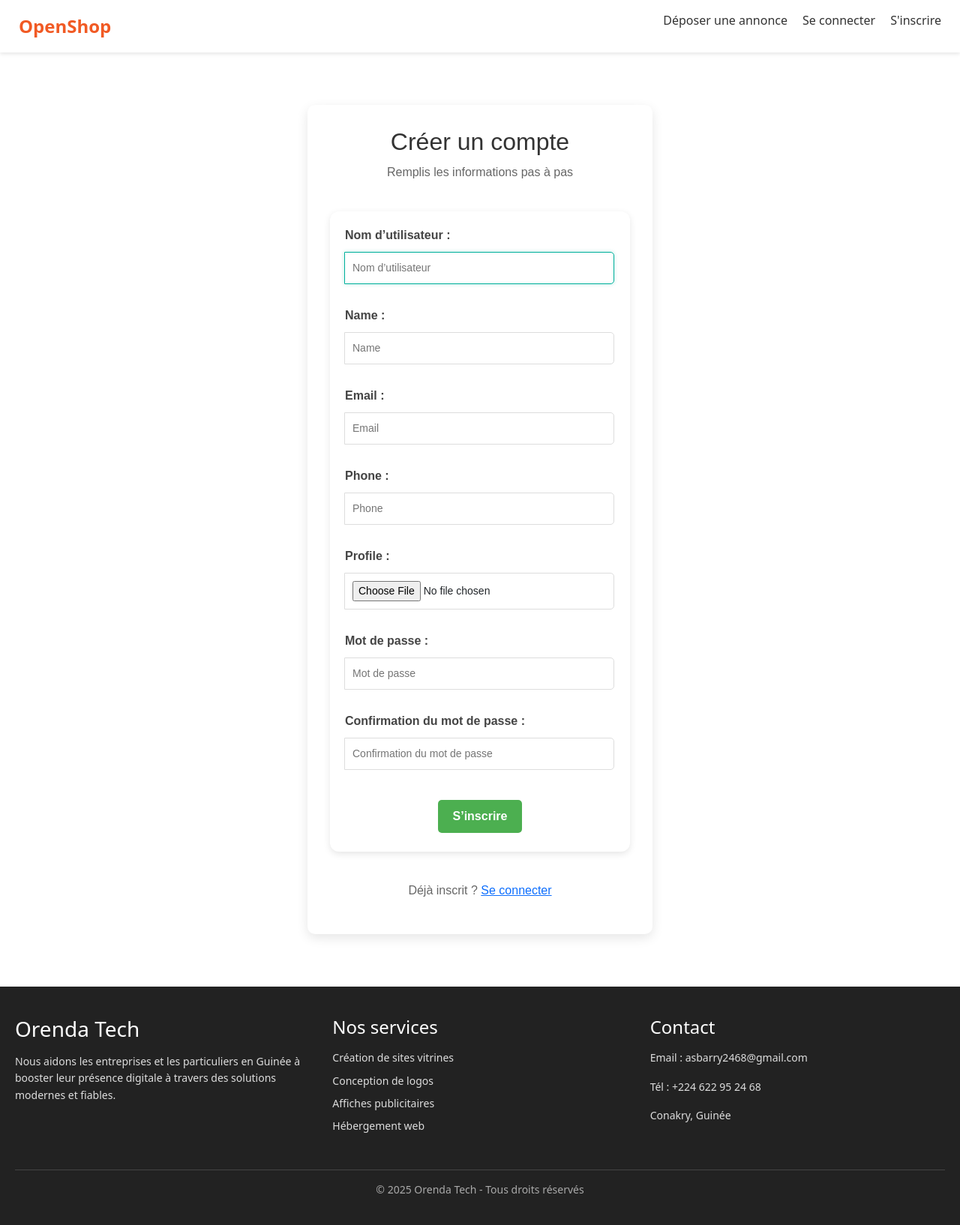
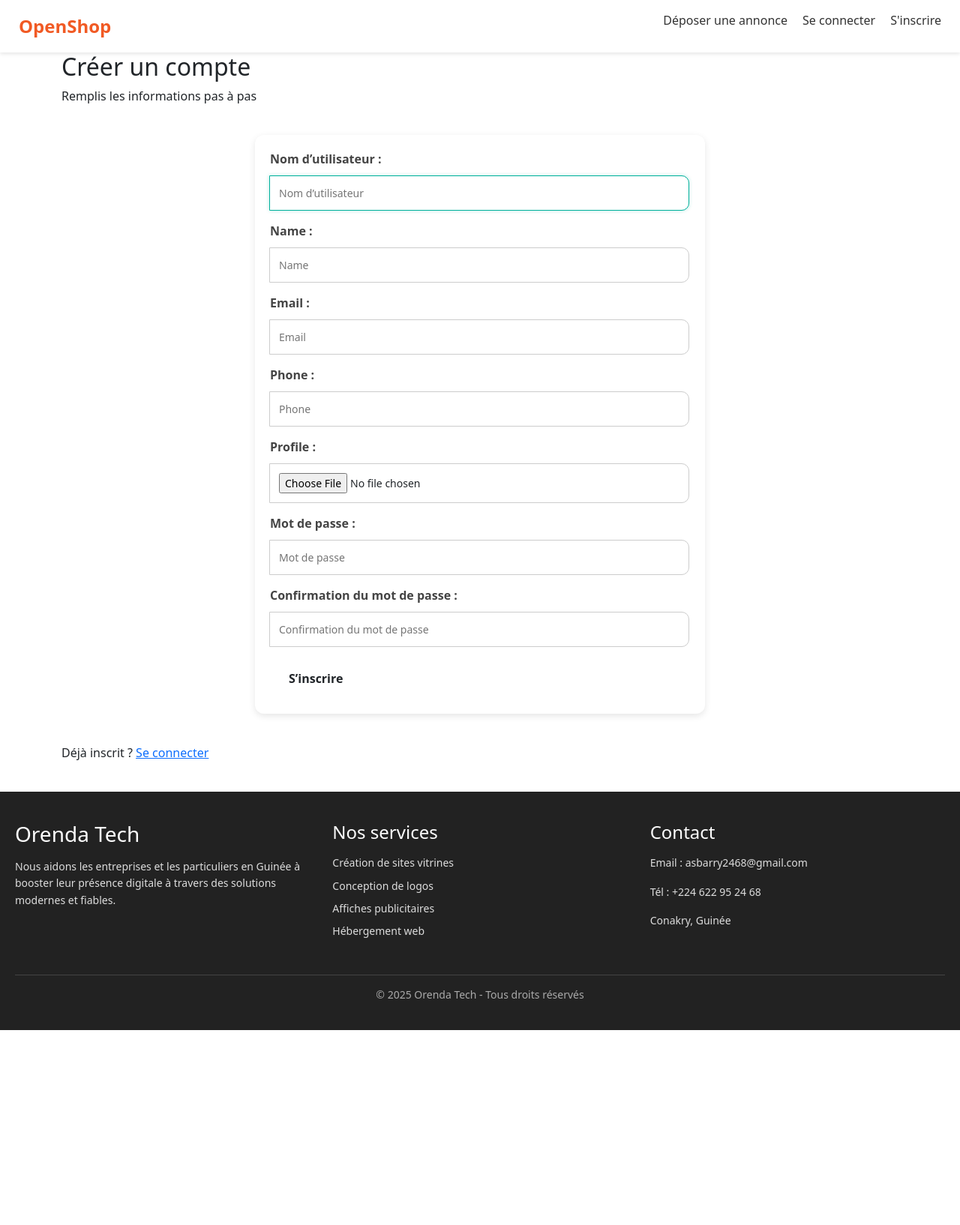
Before and after one commit to saliou216172/OpenShop, a Django app: page /auth/register/ in a window 1280 px wide. Shown: the whole page at 75% size. After the commit the page ends 1374 px from the top, so only its background shows below. Run offline with Django 5.2, Linux system fonts and the light colour scheme.

Commit message:
style encore

```diff
--- a/static/css/style.css
+++ b/static/css/style.css
@@ -345,81 +345,6 @@ input:focus, select:focus, textarea:focus {
 }
 
 /*  Register */
-/* Container général */
-.container {
-    max-width: 500px;
-    margin: 50px auto;
-    padding: 20px;
-}
-
-/* Carte du formulaire */
-.form-card {
-    background-color: #fff;
-    border-radius: 10px;
-    box-shadow: 0 5px 15px rgba(0,0,0,0.1);
-    padding: 30px;
-    font-family: Arial, sans-serif;
-}
-
-/* Titres et sous-titres */
-.form-card h2 {
-    margin-bottom: 10px;
-    text-align: center;
-    color: #333;
-}
-
-.form-card .subtitle {
-    text-align: center;
-    margin-bottom: 20px;
-    color: #666;
-}
-
-/* Champs du formulaire */
-.input-group {
-    margin-bottom: 15px;
-}
-
-.input-group label {
-    display: block;
-    margin-bottom: 5px;
-    font-weight: bold;
-}
-
-.input-group input {
-    width: 100%;
-    padding: 10px;
-    border: 1px solid #ddd;
-    border-radius: 5px;
-}
-
-/* Boutons */
-.btn {
-    background-color: #4CAF50;
-    color: white;
-    padding: 10px 20px;
-    margin: 5px 2px;
-    border: none;
-    border-radius: 5px;
-    cursor: pointer;
-}
-
-.btn:hover {
-    background-color: #45a049;
-}
-
-/* Step controls */
-.step-controls {
-    text-align: center;
-    margin-top: 20px;
-}
-
-/* Texte de bas de page */
-.footer-text {
-    text-align: center;
-    margin-top: 20px;
-    color: #666;
-}
-
 
 /* Annonce ajouter */
 
```
